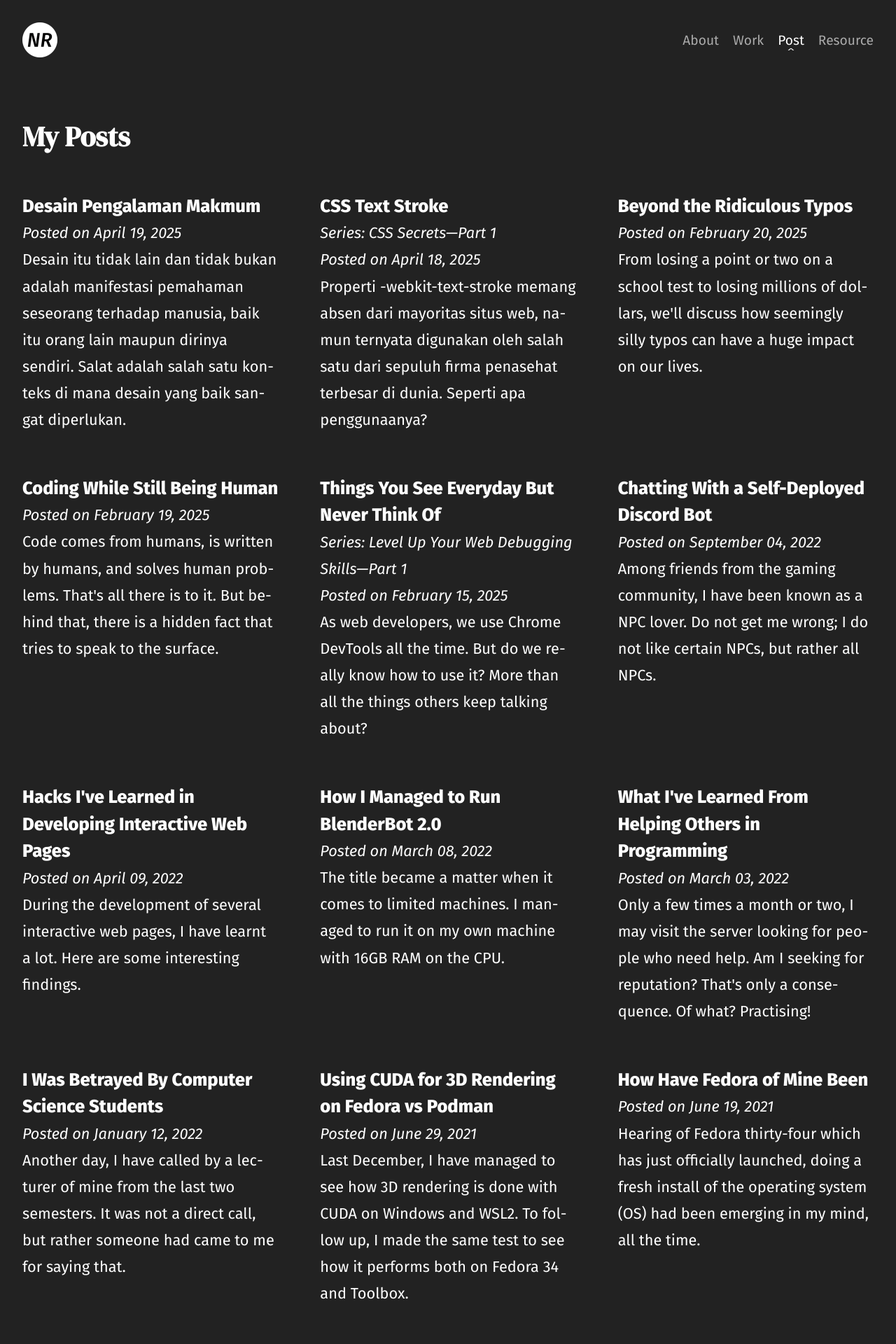
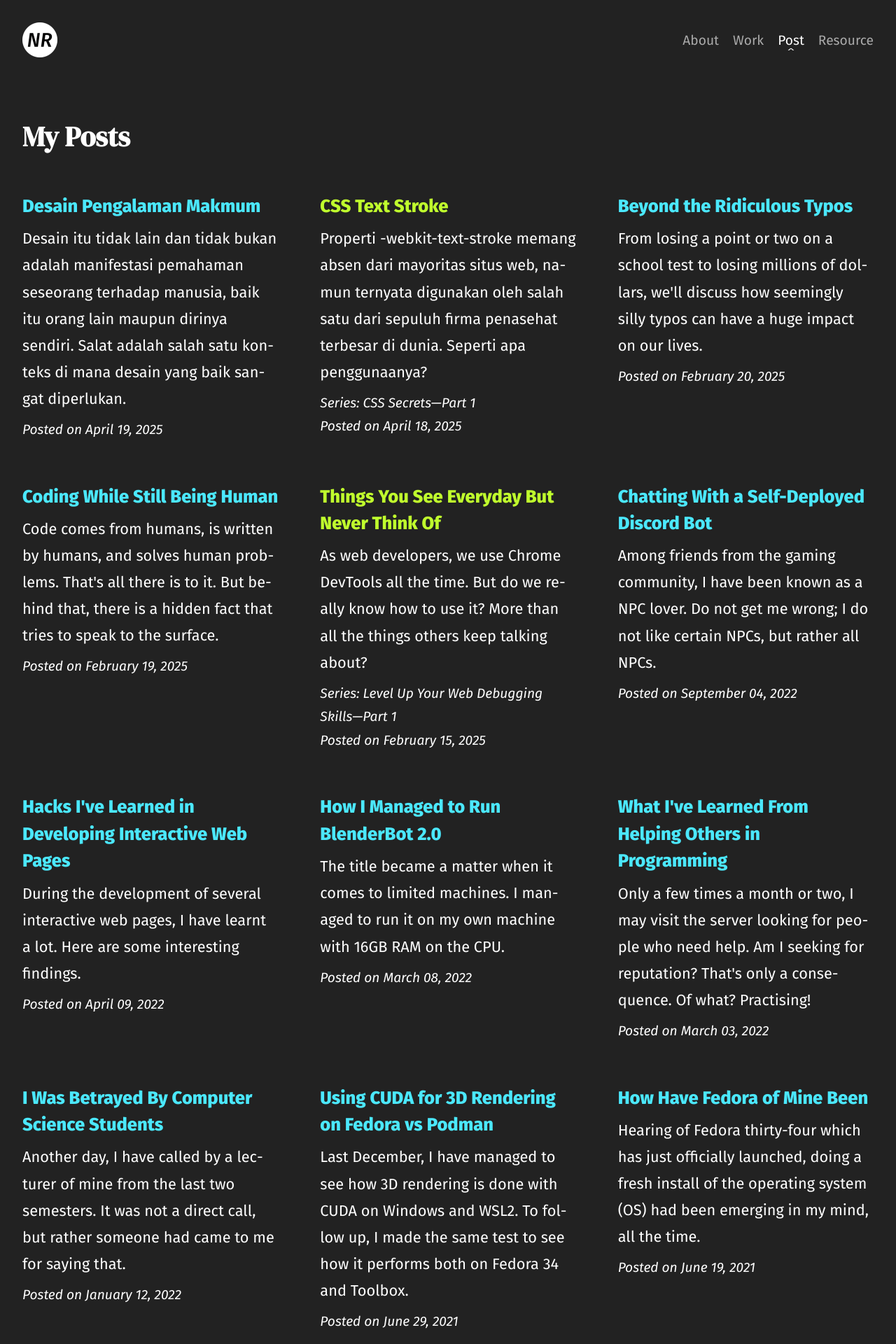
Before and after one commit to naruaika/naruaika.github.io, a Jekyll site: the page built from posts/index.html, in a window 1280 px wide. Shown: the top 1920 px of the page at 70% size. Built offline with Jekyll 4.4.1, drawn with Linux system fonts in a browser that asks for light colours; some of the changed text lies outside the part shown.

Commit message:
General UI/UX improvement on /post page layout

```diff
--- a/_includes/footer.html
+++ b/_includes/footer.html
@@ -1,8 +1,8 @@
 <footer id="footer">
     <div>
-        &copy;<span id="current-year">{{ site.time | date: "%Y" }}</span> Naufan Rusyda Faikar (@naruaika)
+        &copy;<span id="copyright-year">{{ site.time | date: "%Y" }}</span> Naufan Rusyda Faikar (@naruaika)
     </div>
     <script>
-        document.getElementById("current-year").textContent = new Date().getFullYear();
+        document.getElementById("copyright-year").textContent = new Date().getFullYear();
     </script>
 </footer>
--- a/_posts/2025-04-18-css-secrets-bagian-1-text-stroke.html
+++ b/_posts/2025-04-18-css-secrets-bagian-1-text-stroke.html
@@ -128,11 +128,11 @@ hero_content: >-
     Fungsi <code>-webkit-text-stroke</code> agaknya mirip dengan kegunaan <code>border</code> untuk tombol sekunder, yaitu <a href="https://cieden.com/book/atoms/button/how-to-create-button-hierarchy#:~:text=should%20stand%20out%20without%20competing%20for%20attention" rel="nofollow">memberikan alternatif (utilitas) tanpa bersaing</a> untuk mendapatkan perhatian utama pengguna.
 </p>
 
-<figure>
+<!-- <figure>
     <div class="container" style="background-color:#2b303a;">
         <img src="/assets/posts/Screenshot 2025-04-17 at 20-22-43 Baker Tilly Advisory Tax and Assurance.webp" alt="">
     </div>
-</figure>
+</figure> -->
 
 <p>
     Sekarang mari kita lihat satu lagi contoh aplikasi <code>-webkit-text-stroke</code> pada kasus nyata di dunia web. Kali ini kita akan melihat utilitas yang sama pada situs web <a href="https://www.netflix.com/" rel="nofollow"><i>Netflix</i></a> dan <a href="https://www.businesstoday.in/" rel="nofollow"><i>Business Today</i></a>.
--- a/posts/index.html
+++ b/posts/index.html
@@ -56,23 +56,24 @@ permalink: /post/
             font-weight: 800;
             line-height: 1.5;
             hyphens: auto;
+            color: var(--accent-color, #FFF);
         }
 
         p {
             margin: 0;
             font-size: 85%;
             hyphens: auto;
+            margin-block: 0.5rem;
         }
 
         .series {
-            font-size: 85%;
+            font-size: 75%;
             font-style: italic;
         }
 
         time {
-            font-size: 85%;
+            font-size: 75%;
             font-style: italic;
-            /* margin-bottom: 1rem; */
         }
     }
 
@@ -106,11 +107,6 @@ permalink: /post/
                     position: relative;
                     padding: 2rem;
                     font-size: 1.4rem;
-                    border: none;
-
-                    &:hover {
-                        border: none;
-                    }
                 }
             }
         }
@@ -126,17 +122,21 @@ permalink: /post/
                 <h2>
                     {{ post.title }}
                 </h2>
+                <p>
+                    {{ post.description }}
+                </p>
                 {%- if post.series -%}
                     <div class="series">
                         Series: {{ post.series }}&mdash;Part {{ post.part }}
                     </div>
                 {%- endif -%}
                 <time datetime="{{ post.date | date_to_xmlschema }}" title="{{ post.date | date: '%B %d, %Y' }}">
-                    Posted on {{ post.date | date: '%B %d, %Y' }}
+                    {%- if post.draft -%}
+                        Drafted on {{ post.date | date: '%B %d, %Y' }}
+                    {%- else -%}
+                        Posted on {{ post.date | date: '%B %d, %Y' }}
+                    {%- endif -%}
                 </time>
-                <p>
-                    {{ post.description }}
-                </p>
             </a>
         </li>
         {% endfor %}
```
Also changed, not shown: _layouts/post.html (+6 -4 lines).
